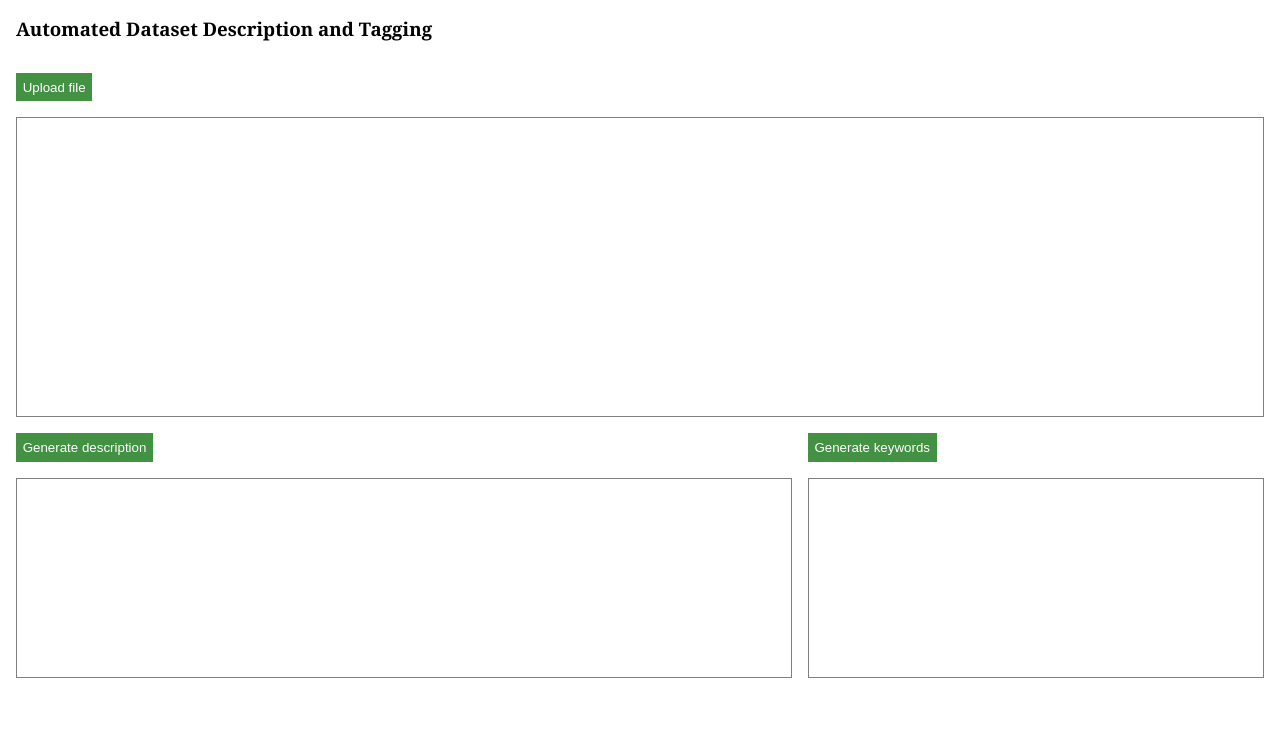
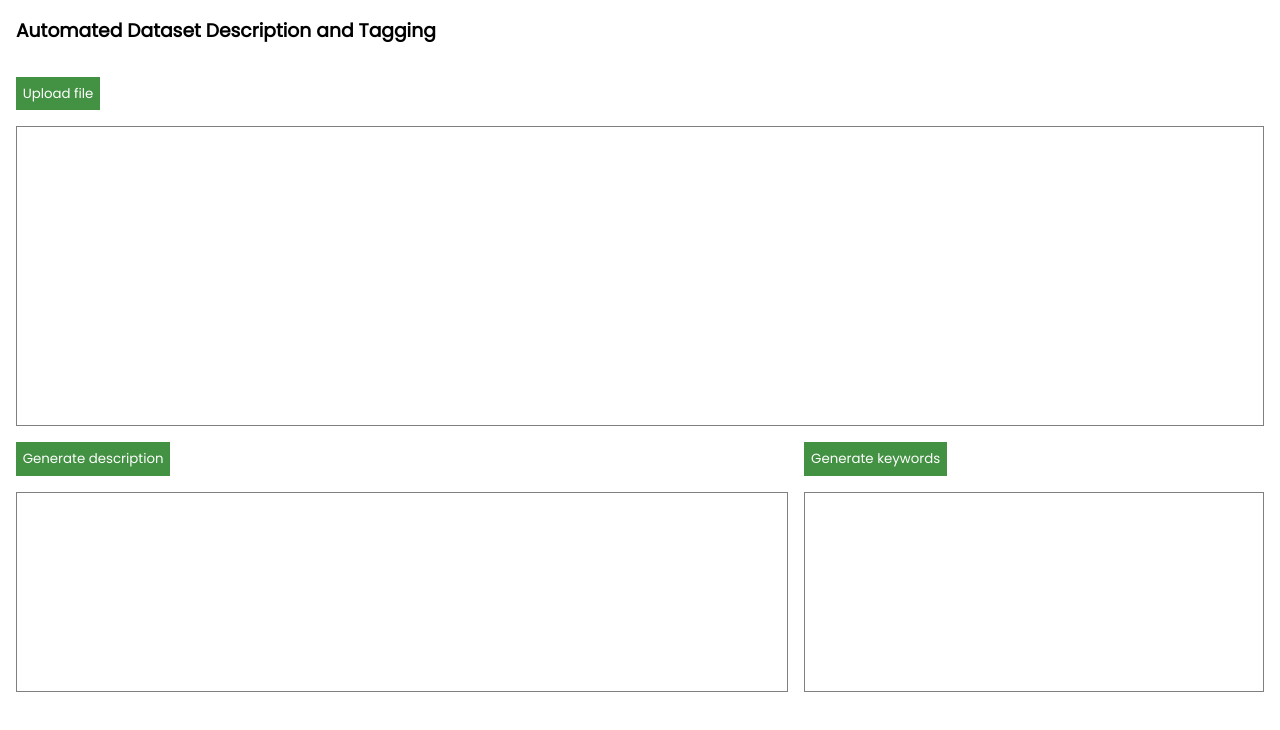
Before and after one commit to Benedicte2019/web_dataset_tagging, a plain HTML site: page frontend/main.html in a window 1280 px wide. Drawn offline with Linux system fonts and the light colour scheme.

Commit message:
changed font-family to Poppins

```diff
--- a/frontend/main.css
+++ b/frontend/main.css
@@ -11,9 +11,11 @@ body {
     padding-top: 1em;
     padding-right: 1em;
     padding-bottom: 3em; /*remove after adding footer*/
+    font-family: 'Poppins';
 }
 
 button {
+    font-family: 'Poppins';
     background-color: rgb(67, 145, 67);
     color: white;
     padding: 0.5em;
```
